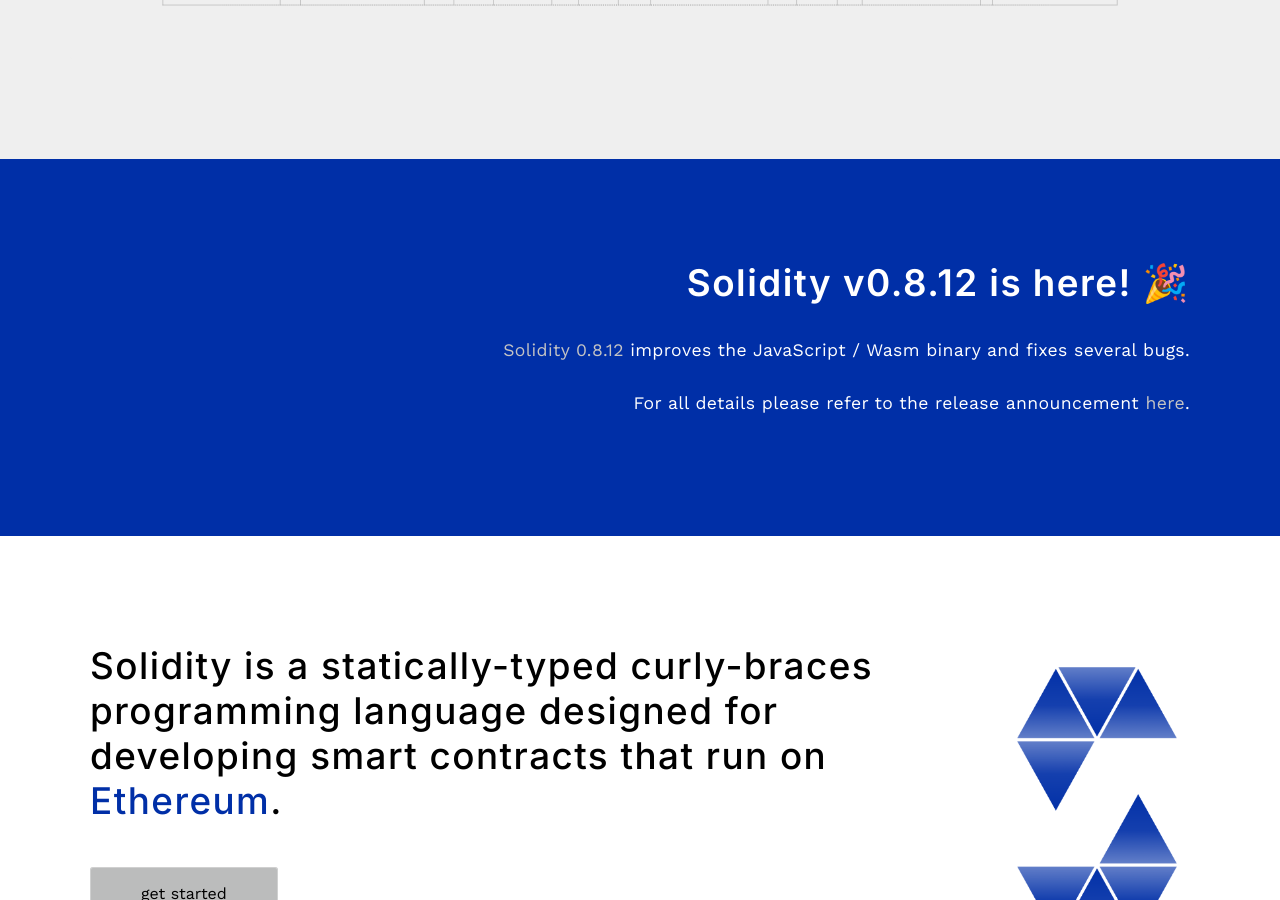
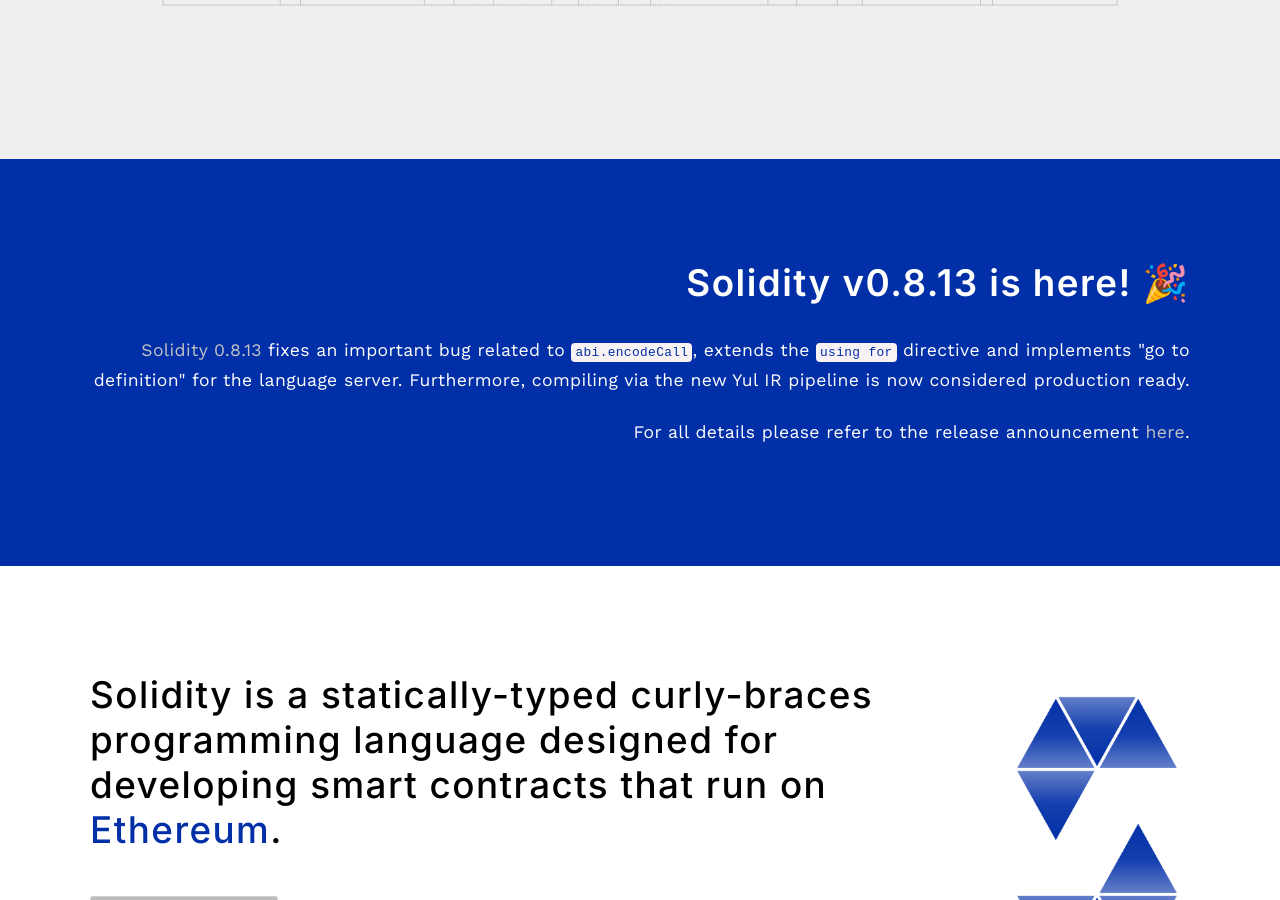
Before and after one commit to ethereum/solidity-portal, a Jekyll site: the page built from index.html, in a window 1280 px wide and 900 px high, scrolled down 590 px. Built offline with Jekyll 4.4.1, drawn with Linux system fonts in a browser that asks for light colours; some web fonts are replaced; the list of posts is cut into pages by our own code.

Commit message:
Changes for 0.8.13

```diff
--- a/index.html
+++ b/index.html
@@ -22,9 +22,11 @@
 <section class="highlight-section-blue">
 	<div class="container flex">
 		<div class="text editable">
-			<h2><strong>Solidity v0.8.12 is here! 🎉</strong></h2>
-			<p><a href="https://github.com/ethereum/solidity/releases/tag/v0.8.12">Solidity 0.8.12</a> improves the JavaScript / Wasm binary and fixes several bugs.
-			<br><br>For all details please refer to the release announcement <a href="https://blog.soliditylang.org/2022/02/16/solidity-0.8.12-release-announcement/">here</a>.</p>
+			<h2><strong>Solidity v0.8.13 is here! 🎉</strong></h2>
+			<p><a href="https://github.com/ethereum/solidity/releases/tag/v0.8.13">Solidity 0.8.13</a> fixes an important bug related to <code>abi.encodeCall</code>, extends the <code>using for</code>
+				directive and implements "go to definition" for the language server.
+				Furthermore, compiling via the new Yul IR pipeline is now considered production ready.
+			<br><br>For all details please refer to the release announcement <a href="https://blog.soliditylang.org/2022/03/16/solidity-0.8.13-release-announcement/">here</a>.</p>
 		</div>
 	</div>
 </section>
```
